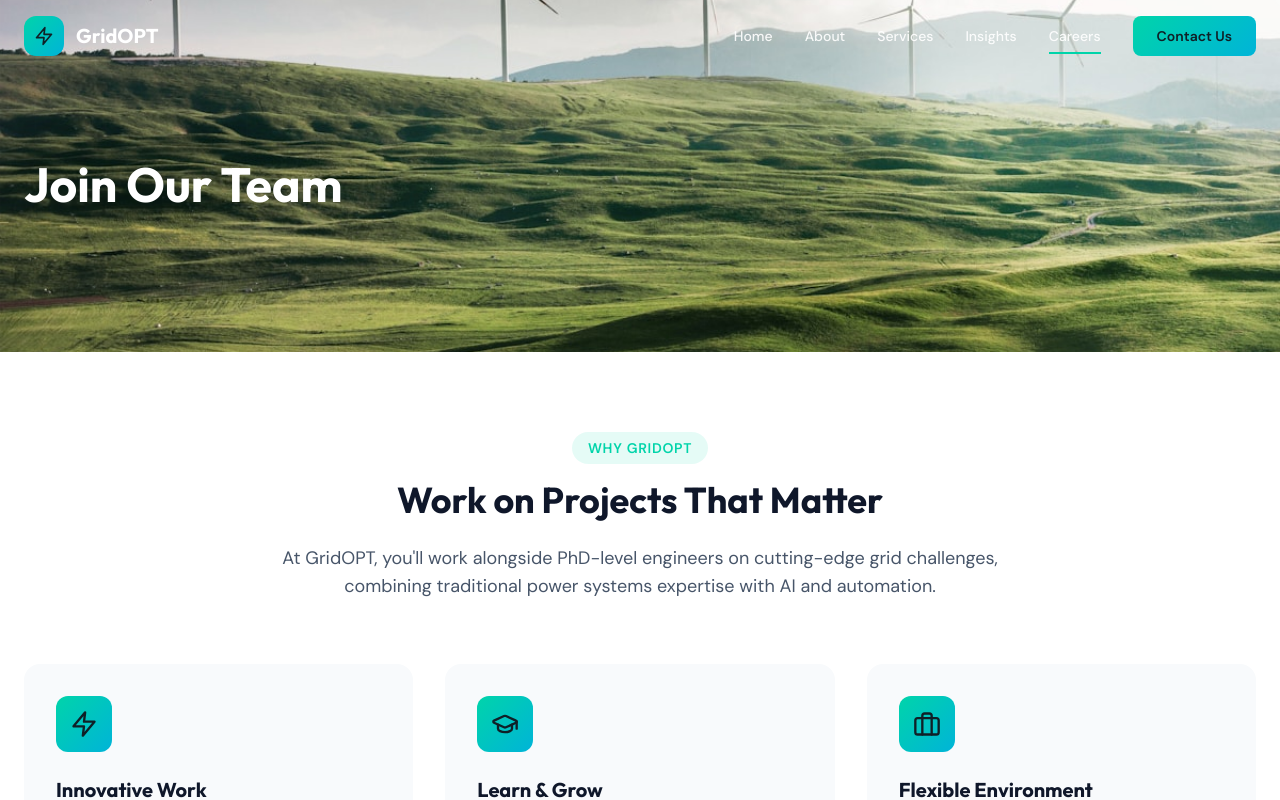
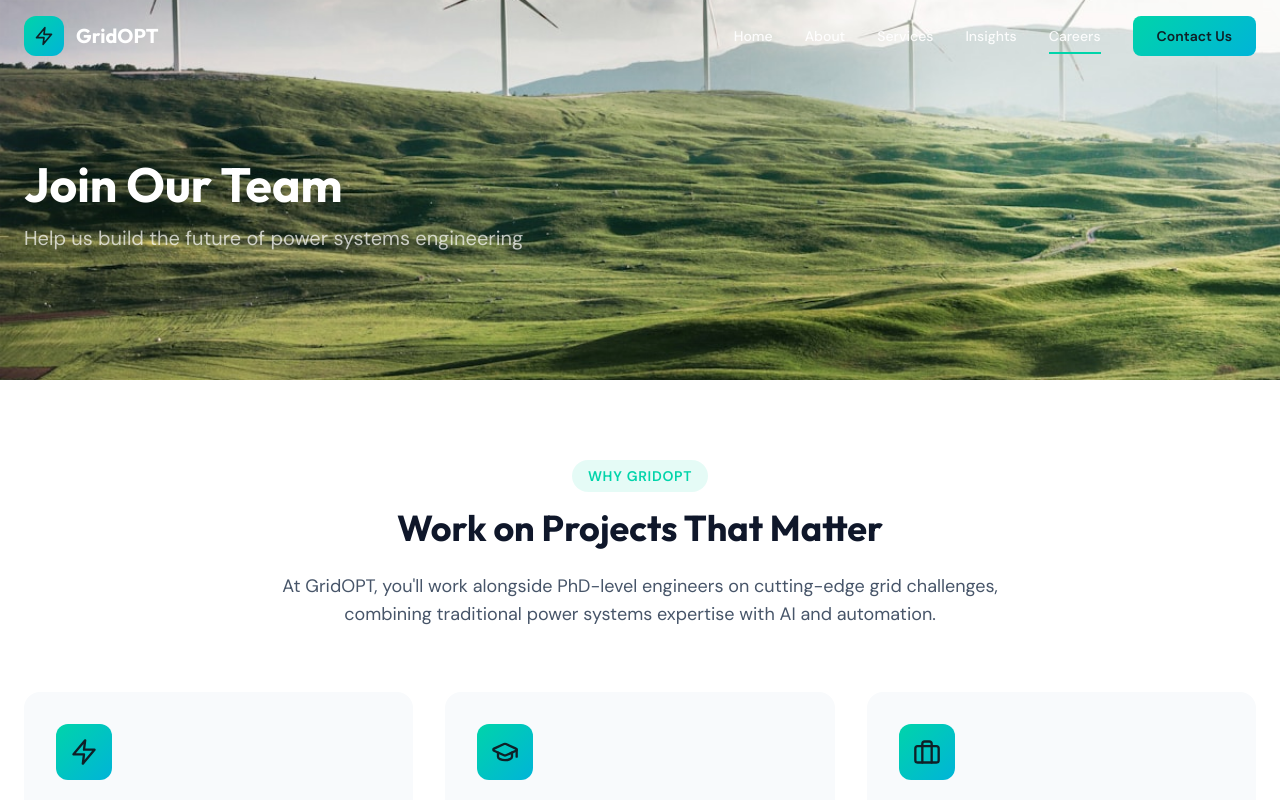
Before and after one commit to jahanbani/gridopt-website, a Next.js app: page /careers in a window 1280 px wide. Shown: the top 800 px of the page. Built offline with nearby package versions, Linux system fonts and the light colour scheme.

Commit message:
Fix TypeScript error: change description to subtitle prop in PageHeader

```diff
--- a/src/app/apply/page.tsx
+++ b/src/app/apply/page.tsx
@@ -12,7 +12,7 @@ export default function ApplyPage() {
     <>
       <PageHeader
         title="Submit Your Application"
-        description="Join our team of expert power systems engineers"
+        subtitle="Join our team of expert power systems engineers"
       />
       <ApplyContent />
     </>
--- a/src/app/careers/page.tsx
+++ b/src/app/careers/page.tsx
@@ -12,7 +12,7 @@ export default function CareersPage() {
     <>
       <PageHeader
         title="Join Our Team"
-        description="Help us build the future of power systems engineering"
+        subtitle="Help us build the future of power systems engineering"
       />
       <CareersContent />
     </>
```
